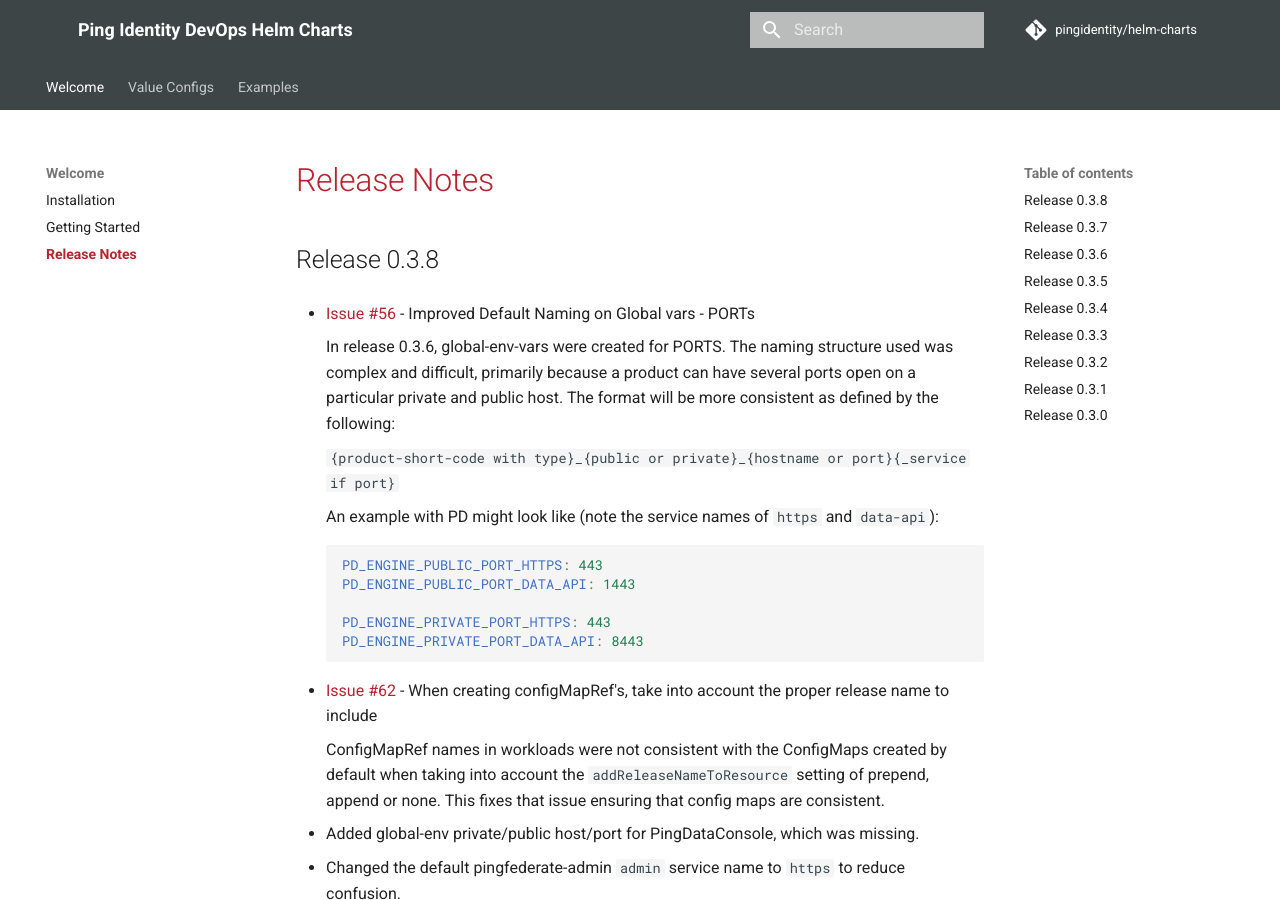
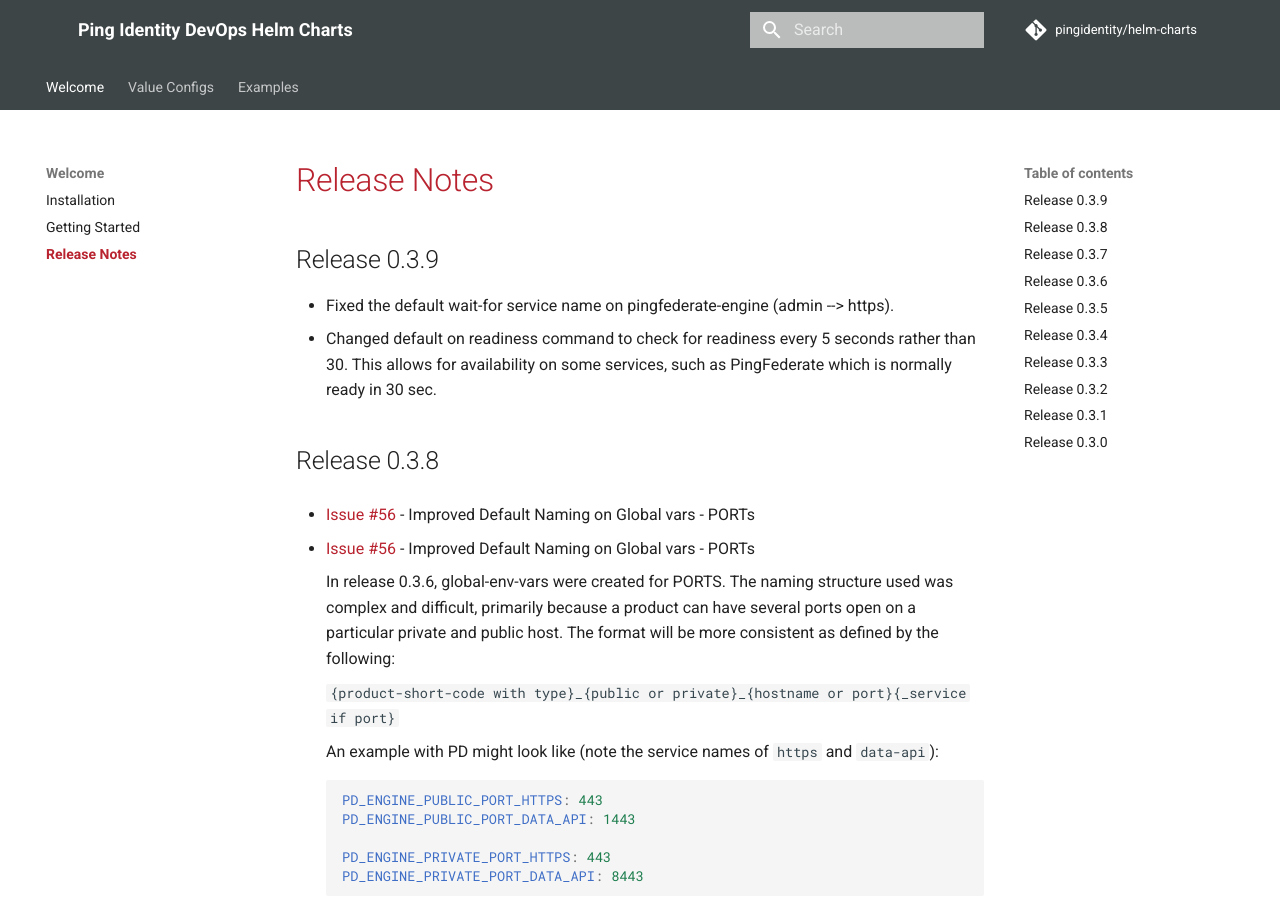
Before and after one commit to pingidentity/helm-charts, an MkDocs documentation site: the page built from docs/release-notes.md, in a window 1280 px wide and 900 px high. Built offline with MkDocs 1.6.1 and Material for MkDocs 9.7.7, drawn with Linux system fonts in a browser that asks for light colours; comment, search, counter and statistics services are not loaded.

Commit message:
Adding release 0.3.9 notes

```diff
--- a/docs/release-notes.md
+++ b/docs/release-notes.md
@@ -1,6 +1,14 @@
 # Release Notes
 
+## Release 0.3.9
+
+* Fixed the default wait-for service name on pingfederate-engine (admin --> https).
+* Changed default on readiness command to check for readiness every 5 seconds rather than 30.
+  This allows for availability on some services, such as PingFederate which is normally ready in 30 sec.
+
 ## Release 0.3.8
+
+* [Issue #56](https://github.com/pingidentity/helm-charts/issues/56) - Improved Default Naming on Global vars - PORTs
 
 * [Issue #56](https://github.com/pingidentity/helm-charts/issues/56) - Improved Default Naming on Global vars - PORTs
 
```
